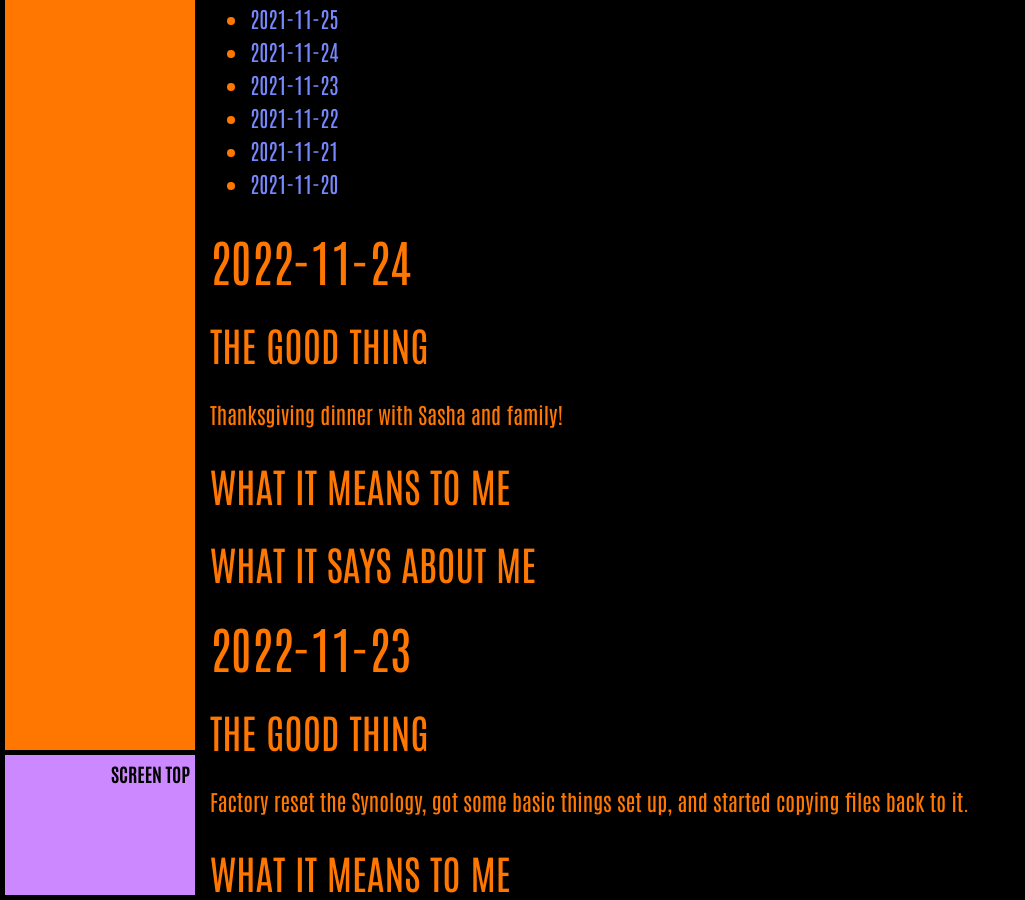
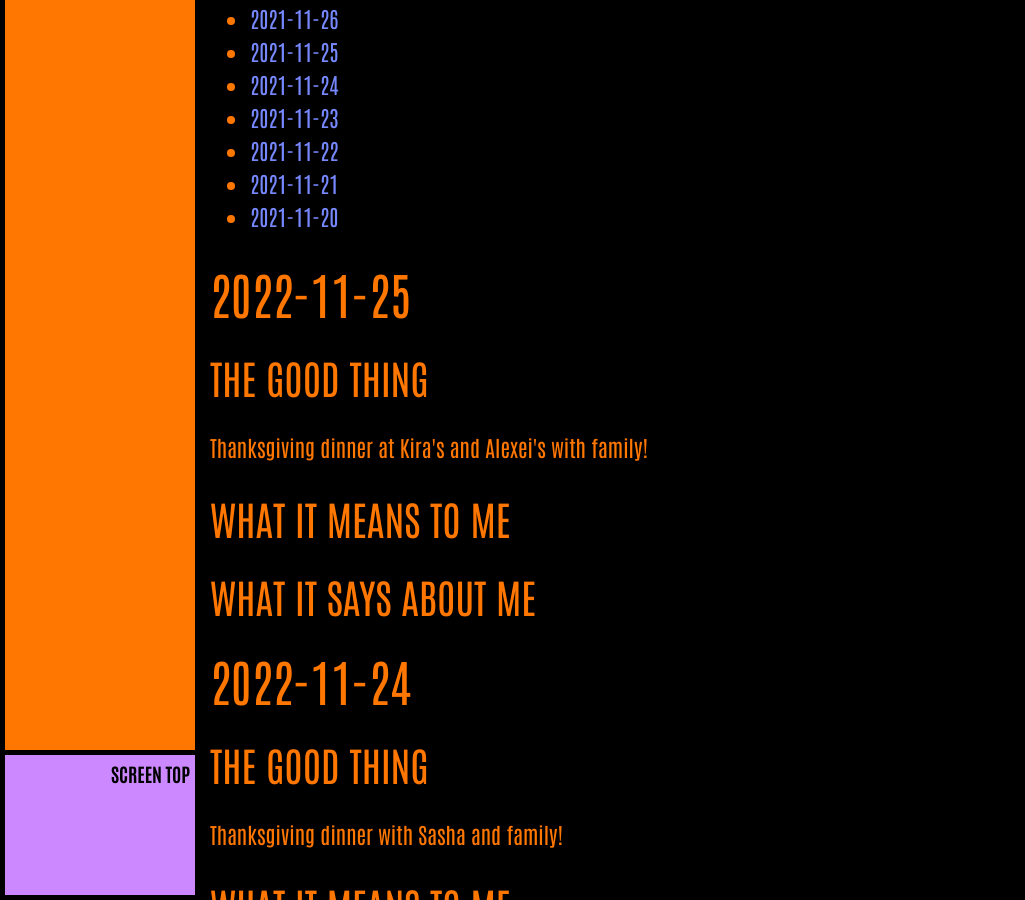
Before and after one commit to ArthurZey/arthurzey.github.io, a Jekyll site: the page built from _pages/one-good-thing.md, in a window 1280 px wide and 900 px high, scrolled down 7590 px. Shown: the whole window, without its empty margins (0-1025 px from the left). Built offline with Jekyll 4.4.1, drawn with Linux system fonts in a browser that asks for light colours; some of the changed text lies outside the part shown.

Commit message:
added stub for 2022-11-25

```diff
--- a/_pages/one-good-thing.md
+++ b/_pages/one-good-thing.md
@@ -13,6 +13,15 @@
 {:toc}
 {::options toc_levels="2" /}
 
+## 2022-11-25
+### The Good Thing
+Thanksgiving dinner at Kira's and Alexei's with family!
+### What It Means to Me
+
+### What It Says about Me
+
+
+
 ## 2022-11-24
 ### The Good Thing
 Thanksgiving dinner with Sasha and family!
```
Also changed, not shown: other parts of _pages/one-good-thing.md (+1 -1 lines).
